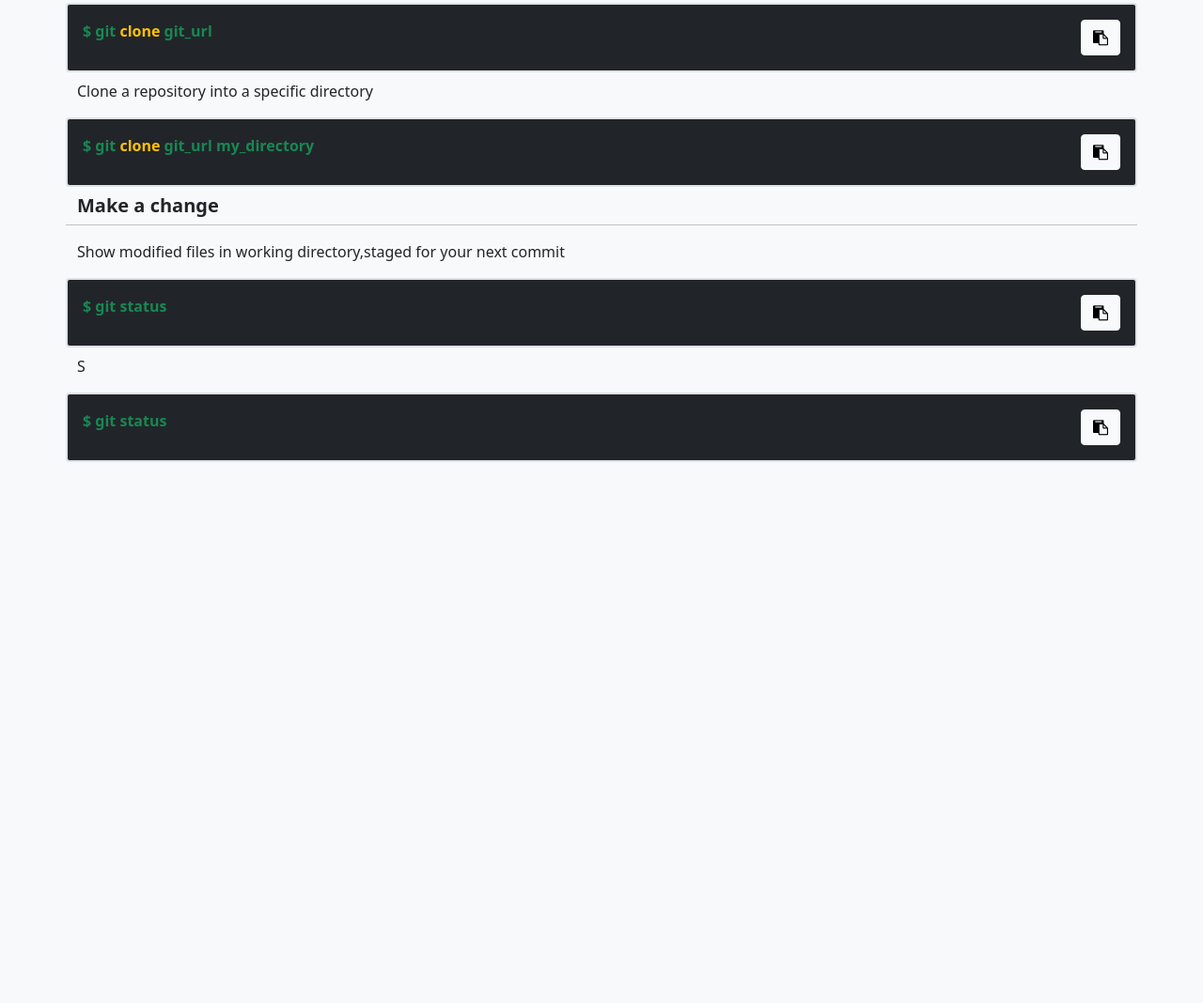
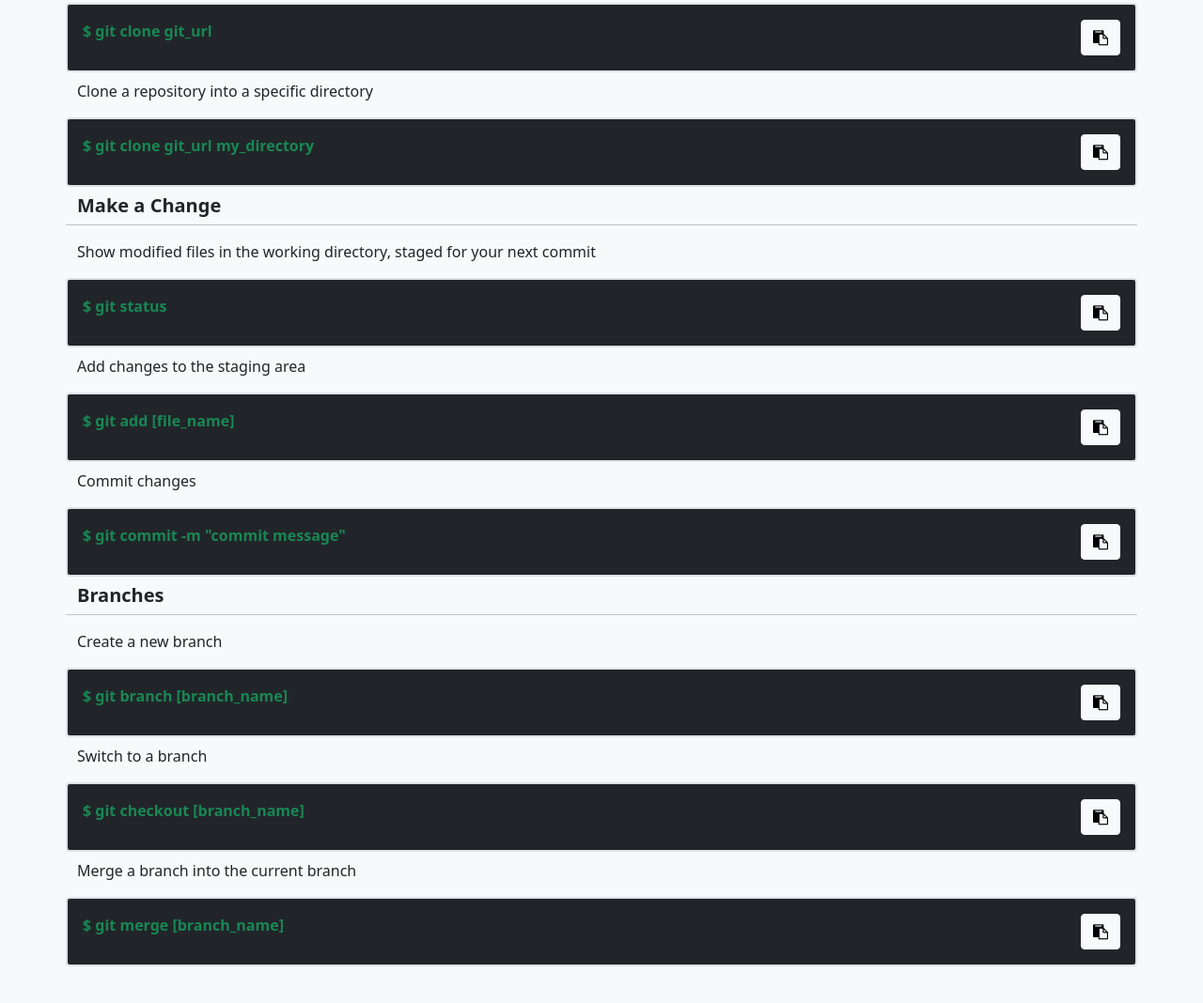
Before and after one commit to tejHacks/git-sheet, a plain HTML site: page index.html in a window 1280 px wide. Shown: the part 348-1416 px from the top of the page at 94% size. Before the commit the page ends 992 px from the top, so only its background shows below. Drawn offline with Linux system fonts and the light colour scheme.

Commit message:
New changes in one night

```diff
--- a/index.html
+++ b/index.html
@@ -10,17 +10,27 @@
     <link href="assets/boxicons/css/boxicons.css" rel="stylesheet">
     <link href="assets/boxicons/css/boxicons.min.css" rel="stylesheet">
 
-    <script src="assets/bootstrap-5.0.2-dist/js/bootstrap.bundle.js" > </script>
-    <script src="assets/bootstrap-5.0.2-dist/js/bootstrap.min.js"> </script>
+    <script src="assets/bootstrap-5.0.2-dist/js/bootstrap.bundle.js"></script>
+    <script src="assets/bootstrap-5.0.2-dist/js/bootstrap.min.js"></script>
     <link href="assets/css/font-awesome.css" rel="stylesheet">
     <link href="assets/css/font-awesome.min.css" rel="stylesheet">
     <link rel="stylesheet" href="assets/style.css">
+
+    <script>
+        function copyToClipboard(text) {
+            navigator.clipboard.writeText(text).then(() => {
+                alert("Copied to clipboard!");
+            }).catch(err => {
+                alert("Failed to copy: ", err);
+            });
+        }
+    </script>
 </head>
 <body class="bg-light">
     <main>
         <nav class="navbar navbar-dark bg-primary" aria-label="Dark offcanvas navbar">
             <div class="container-fluid">
-                    <a class="navbar-brand navText"  href="#"><i  class="fa fa-git"></i> </a>
+                <a class="navbar-brand navText" href="#"><i class="fa fa-git"></i></a>
                 <button class="navbar-toggler" type="button" data-bs-toggle="offcanvas"
                     data-bs-target="#offcanvasNavbarDark" aria-controls="offcanvasNavbarDark"
                     aria-label="Toggle navigation">
@@ -29,81 +39,126 @@
                 <div class="offcanvas offcanvas-end bg-primary text-bg-dark" tabindex="-1" id="offcanvasNavbarDark"
                     aria-labelledby="offcanvasNavbarDarkLabel">
                     <div class="offcanvas-header">
-                            <h5 class="offcanvas-title text-light navText" id="offcanvasNavbarDarkLabel"><i  class="fa fa-git"> </i></h5> <hr class="divider text-light">
+                        <h5 class="offcanvas-title text-light navText" id="offcanvasNavbarDarkLabel"><i class="fa fa-git"></i></h5>
+                        <hr class="divider text-light">
                         <button type="button" class="btn-close btn-close-white" data-bs-dismiss="offcanvas"
                             aria-label="Close"></button>
                     </div>
                     <div class="offcanvas-body">
                         <ul class="navbar-nav justify-content-end flex-grow-1 pe-3">
                             <li class="nav-item">
-                                    <a class="nav-link active  fw-600" aria-current="page" href="home.php"><i  class="bx bx-home"></i> Home </a>
+                                <a class="nav-link active fw-600" aria-current="page" href="home.php"><i class="bx bx-home"></i> Home</a>
                             </li>
                             <li class="nav-item">
-                                    <a class="nav-link text-light  fw-600" href="#"><i  class="bx bx-book"></i> Getting Started</a>
+                                <a class="nav-link text-light fw-600" href="#"><i class="bx bx-book"></i> Getting Started</a>
                             </li>
                             <li class="nav-item">
-                                    <a class="nav-link text-light  fw-600" href="home.php"><i  class="bx bx-book"></i> Git Tricks</a>
+                                <a class="nav-link text-light fw-600" href="home.php"><i class="bx bx-book"></i> Git Tricks</a>
                             </li>
                             <li class="nav-item">
-                                    <a class="nav-link text-light fw-600" href="#"><i  class="bx bxs-spreadsheet"> </i> Advanced Git </i></a>
+                                <a class="nav-link text-light fw-600" href="#"><i class="bx bxs-spreadsheet"></i> Advanced Git</a>
                             </li>
                             <li class="nav-item">
-                                    <a class="nav-link text-light fw-600" href="#"><i  class="bx bxs-printer"></i> Print Page </a>
-                                </li>
-
-
-                                <li class="nav-item">
-                                    <a class="nav-link text-light fw-600" href="#"><i  class="fa fa-arrow-down"></i> Download Cheatsheet</a>
+                                <a class="nav-link text-light fw-600" href="#"><i class="bx bxs-printer"></i> Print Page</a>
                             </li>
                             <li class="nav-item">
-                                    <a class="nav-link text-light fw-600" href="logout.php"><i  class="fa fa-user"></i> Contribute to this sheet</a>
+                                <a class="nav-link text-light fw-600" href="#"><i class="fa fa-arrow-down"></i> Download Cheatsheet</a>
                             </li>
-
+                            <li class="nav-item">
+                                <a class="nav-link text-light fw-600" href="logout.php"><i class="fa fa-user"></i> Contribute to this sheet</a>
+                            </li>
                         </ul>
-
                     </div>
                 </div>
             </div>
         </nav>
 
         <div class="container my-4" style="padding-bottom:120px;">
-                <p class=" fade-in" style="font-size:18px;">
-                    This is a quick reference sheet for <strong class="text-primary">  <i class="fa fa-git" ></i> </strong>.And you can find the most common Git commands here. </p>
-
+            <p class="fade-in" style="font-size:18px;">
+                This is a quick reference sheet for <strong class="text-primary"><i class="fa fa-git"></i></strong>. Find the most common Git commands here.
+            </p>
             <hr>
 
             <div class="row fade-in">
-                   <h5 class="fw-bold">Create a Repository</h5><hr>
+                <h5 class="fw-bold">Create a Repository</h5>
+                <hr>
                 <p>Create a new local repository</p>
-                   <div class="p-3 mb-2 border border-2 fw-bold rounded bg-dark text-success" style="border-radius:3px;">&dollar; git init [project name]  <button  class="btn btn-light float-end"><i class="fa fa-clipboard"></i></button>
+                <div class="p-3 mb-2 border border-2 fw-bold rounded bg-dark text-success">
+                    $ git init [project name]
+                    <button class="btn btn-light float-end" onclick="copyToClipboard('$ git init [project name]')">
+                        <i class="fa fa-clipboard"></i>
+                    </button>
                 </div>
 
-                    <!-- another git command follows too -->
                 <p>Clone a repository</p>
-                    <div class="p-3 mb-2 border border-2 fw-bold rounded bg-dark text-success" style="border-radius:3px;">&dollar; git <span class="text-warning">clone</span> git_url  <button  class="btn btn-light float-end"><i class="fa fa-clipboard"></i></button></div>
+                <div class="p-3 mb-2 border border-2 fw-bold rounded bg-dark text-success">
+                    $ git clone git_url
+                    <button class="btn btn-light float-end" onclick="copyToClipboard('$ git clone git_url')">
+                        <i class="fa fa-clipboard"></i>
+                    </button>
+                </div>
 
                 <p>Clone a repository into a specific directory</p>
-                    <div class="p-3 mb-2 border border-2 fw-bold rounded bg-dark text-success" style="border-radius:3px;">&dollar; git <span class="text-warning">clone</span> git_url my_directory  <button  class="btn btn-light float-end"><i class="fa fa-clipboard"></i></button></div>
-
-
-                    <!-- Another set of commands -->
-                    <h5 class="fw-bold">Make a change</h5><hr>
-                    <p>Show modified files in working directory,staged for your next commit</p>
-                    <div class="p-3 mb-2 border border-2 fw-bold rounded bg-dark text-success" style="border-radius:3px;">&dollar; git status  <button  class="btn btn-light float-end"><i class="fa fa-clipboard"></i></button>
+                <div class="p-3 mb-2 border border-2 fw-bold rounded bg-dark text-success">
+                    $ git clone git_url my_directory
+                    <button class="btn btn-light float-end" onclick="copyToClipboard('$ git clone git_url my_directory')">
+                        <i class="fa fa-clipboard"></i>
+                    </button>
                 </div>
 
-                 <p>S</p>
-                 <div class="p-3 mb-2 border border-2 fw-bold rounded bg-dark text-success" style="border-radius:3px;">&dollar; git status  <button  class="btn btn-light float-end"><i class="fa fa-clipboard"></i></button>
+                <h5 class="fw-bold">Make a Change</h5>
+                <hr>
+                <p>Show modified files in the working directory, staged for your next commit</p>
+                <div class="p-3 mb-2 border border-2 fw-bold rounded bg-dark text-success">
+                    $ git status
+                    <button class="btn btn-light float-end" onclick="copyToClipboard('$ git status')">
+                        <i class="fa fa-clipboard"></i>
+                    </button>
                 </div>
 
+                <p>Add changes to the staging area</p>
+                <div class="p-3 mb-2 border border-2 fw-bold rounded bg-dark text-success">
+                    $ git add [file_name]
+                    <button class="btn btn-light float-end" onclick="copyToClipboard('$ git add [file_name]')">
+                        <i class="fa fa-clipboard"></i>
+                    </button>
+                </div>
 
+                <p>Commit changes</p>
+                <div class="p-3 mb-2 border border-2 fw-bold rounded bg-dark text-success">
+                    $ git commit -m "commit message"
+                    <button class="btn btn-light float-end" onclick="copyToClipboard('$ git commit -m &quot;commit message&quot;')">
+                        <i class="fa fa-clipboard"></i>
+                    </button>
+                </div>
 
+                <h5 class="fw-bold">Branches</h5>
+                <hr>
+                <p>Create a new branch</p>
+                <div class="p-3 mb-2 border border-2 fw-bold rounded bg-dark text-success">
+                    $ git branch [branch_name]
+                    <button class="btn btn-light float-end" onclick="copyToClipboard('$ git branch [branch_name]')">
+                        <i class="fa fa-clipboard"></i>
+                    </button>
+                </div>
 
+                <p>Switch to a branch</p>
+                <div class="p-3 mb-2 border border-2 fw-bold rounded bg-dark text-success">
+                    $ git checkout [branch_name]
+                    <button class="btn btn-light float-end" onclick="copyToClipboard('$ git checkout [branch_name]')">
+                        <i class="fa fa-clipboard"></i>
+                    </button>
+                </div>
 
-
+                <p>Merge a branch into the current branch</p>
+                <div class="p-3 mb-2 border border-2 fw-bold rounded bg-dark text-success">
+                    $ git merge [branch_name]
+                    <button class="btn btn-light float-end" onclick="copyToClipboard('$ git merge [branch_name]')">
+                        <i class="fa fa-clipboard"></i>
+                    </button>
+                </div>
             </div>
         </div>
     </main>
-
 </body>
 </html>
```
Also changed, not shown: 1 other file. Lines whose indentation alone changed are shown as unchanged.
